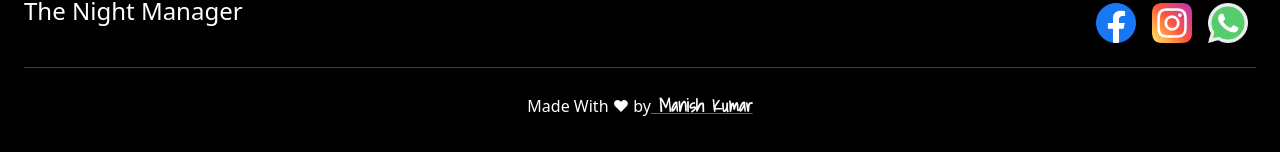
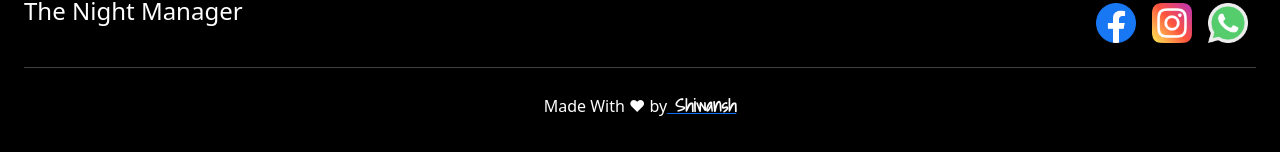
Before and after one commit to shiwanshbisht/food-app, a React (Create React App) app in the folder fronted/: page / in a window 1280 px wide. Shown: the part 1640-1792 px from the top of the page. Built offline with nearby package versions, Linux system fonts and the light colour scheme; no server answers; a web font is replaced by a local one.

Commit message:
removed vercel

```diff
--- a/fronted/src/components/Footer.js
+++ b/fronted/src/components/Footer.js
@@ -62,7 +62,7 @@ export const Footer = () => {
                 className="text-lg mb-4 no-underline"
               >
                 {" "}
-                Manish Kumar{" "}
+                Shiwansh{" "}
               </span>
             </a>
           </p>
```
Also changed, not shown: 1 other file (tests, documents, lock files or other folders).
